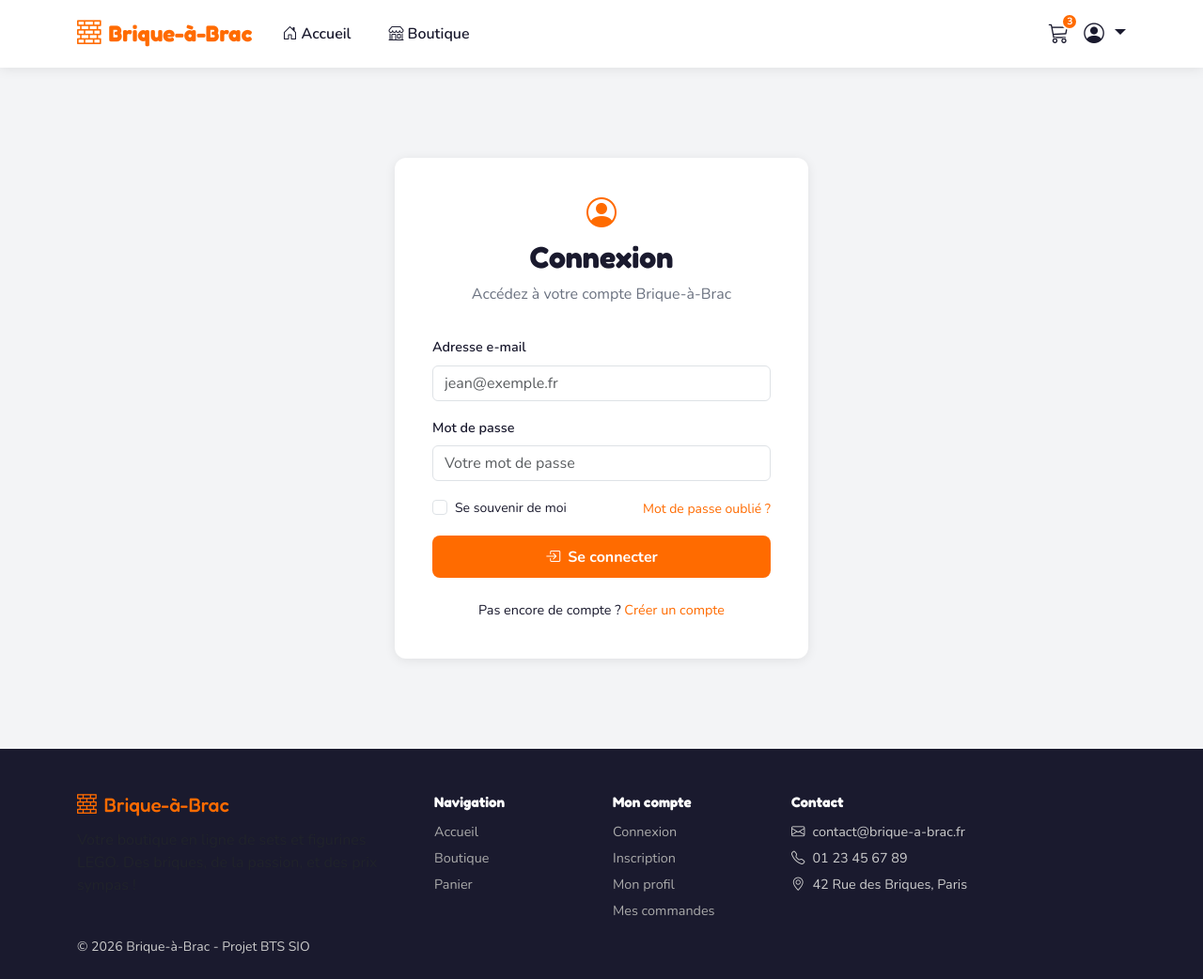
After one commit to Misheru504/SiteECommerce, a PHP site: the page made by views/LoginView.php in a window 1280 px wide. The commit adds this page. Shown: the whole page at 94% size. Run offline with PHP 8.4, Linux system fonts and the light colour scheme; the template is opened without the code that fills it, so the values that code supplies are empty.

Commit message:
début mvc login, token, upd sql

```diff
--- a/autoload.php
+++ b/autoload.php
@@ -1,5 +1,8 @@
 <?php
 
 require("inc/products_data.inc.php");
+
 require("model/DatabaseManager.php");
 require("model/ProduitManager.php");
+require("model/AuthentificationManager.php");
+require("model/TokenManager.php");
--- a/inc/navbar.inc.php
+++ b/inc/navbar.inc.php
@@ -1,5 +1,9 @@
 <!-- Navbar -->
 <?php
+
+/** URL racine du site */
+const BASE_URL = 'http://localhost/ecommerce';
+
 /**
  * @var $currentPage string Page actuelle sur la barre de navigation
  */
--- /dev/null
+++ b/model/AuthentificationManager.php
@@ -0,0 +1,6 @@
+<?php
+
+class AuthentificationManager
+{
+
+}
--- a/model/DatabaseManager.php
+++ b/model/DatabaseManager.php
@@ -14,9 +14,10 @@ class DatabaseManager {
     /**
      * Créer une connexion avec la base de données
      *
-     * @return PDO
+     * @return void
      */
-    public static function getConnection(): PDO{
+    private static function getConnection(): void
+    {
         if(self::$cnx == null){
             $dsn = 'mysql:host='. self::HOST.';port='.self::PORT.';dbname='. self::DBNAME.';charset='.self::CHARSET;
             try {
@@ -26,7 +27,6 @@ class DatabaseManager {
                 die('Erreur : ' . $e->getMessage());
             }
         }
-        return self::$cnx;
     }
 
     /**
--- a/register.php
+++ b/register.php
@@ -16,6 +16,11 @@ $pageTitle = 'Inscription';
                 <h2><i class="bi bi-person-plus text-orange"></i></h2>
                 <h2>Inscription</h2>
                 <p class="auth-subtitle">Rejoignez la communauté Brique-à-Brac !</p>
+
+                <div class="alert alert-danger d-flex align-items-center" role="alert">
+                    <i class="bi bi-exclamation-triangle-fill me-2"></i>
+                    <span>Le formulaire est incomplet ou contient une erreur !</span>
+                </div>
 
                 <div class="row g-3">
                     <div class="col-6">
--- /dev/null
+++ b/views/LoginView.php
@@ -0,0 +1,63 @@
+<?php
+/**
+ * @var $pageTitle string Titre de la page
+ * @var $currentPage string Page actuelle du site
+ * @var $errorMessage ?string Message d'erreur
+ */
+?>
+<!DOCTYPE html>
+<html lang="fr">
+    <head>
+        <?php include('inc/header.inc.php'); ?>
+    </head>
+    <body>
+        <?php include('inc/navbar.inc.php'); ?>
+
+        <section class="py-5">
+            <div class="auth-container">
+                <form action="" method="POST">
+                    <div class="auth-card">
+                        <h2><i class="bi bi-person-circle text-orange"></i></h2>
+                        <h2>Connexion</h2>
+                        <p class="auth-subtitle">Accédez à votre compte Brique-à-Brac</p>
+
+                        <?php if(isset($errorMessage)): ?>
+                        <div class="alert alert-danger d-flex align-items-center" role="alert">
+                            <i class="bi bi-exclamation-triangle-fill me-2"></i>
+                            <span><?php echo $errorMessage ?></span>
+                        </div>
+                        <?php endif; ?>
+
+                        <div class="mb-3">
+                            <label for="email" class="form-label">Adresse e-mail</label>
+                            <input type="email" class="form-control" id="email" name="email" placeholder="jean@exemple.fr">
+                        </div>
+
+                        <div class="mb-3">
+                            <label for="password" class="form-label">Mot de passe</label>
+                            <input type="password" class="form-control" id="password" name="password" placeholder="Votre mot de passe">
+                        </div>
+
+                        <div class="d-flex justify-content-between align-items-center mb-3">
+                            <div class="form-check">
+                                <input class="form-check-input" type="checkbox" id="remember">
+                                <label class="form-check-label small" for="remember">Se souvenir de moi</label>
+                            </div>
+                            <a href="#" class="small">Mot de passe oublié ?</a>
+                        </div>
+
+                        <button type="submit" class="btn btn-auth">
+                            <i class="bi bi-box-arrow-in-right me-2"></i>Se connecter
+                        </button>
+
+                        <div class="auth-link">
+                            Pas encore de compte ? <a href="register.php">Créer un compte</a>
+                        </div>
+                    </div>
+                </form>
+            </div>
+        </section>
+
+        <?php include('inc/footer.inc.php'); ?>
+    </body>
+</html>
```
Also changed, not shown: controllers/AuthentificationController.php (added, +44 -0 lines), db/BriqueABracDB.sql (+14 -2 lines), login.php (+7 -2 lines), model/TokenManager.php (added, +24 -0 lines), 2 other files.
